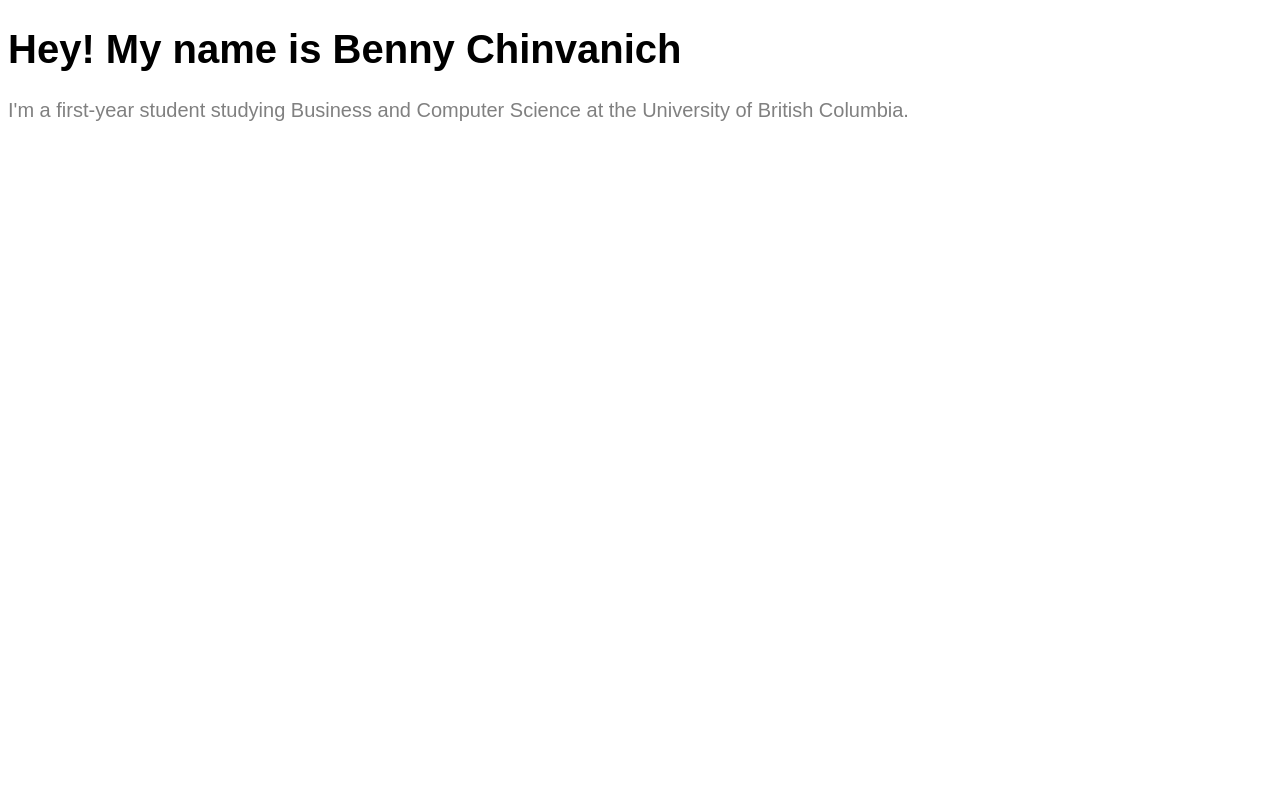
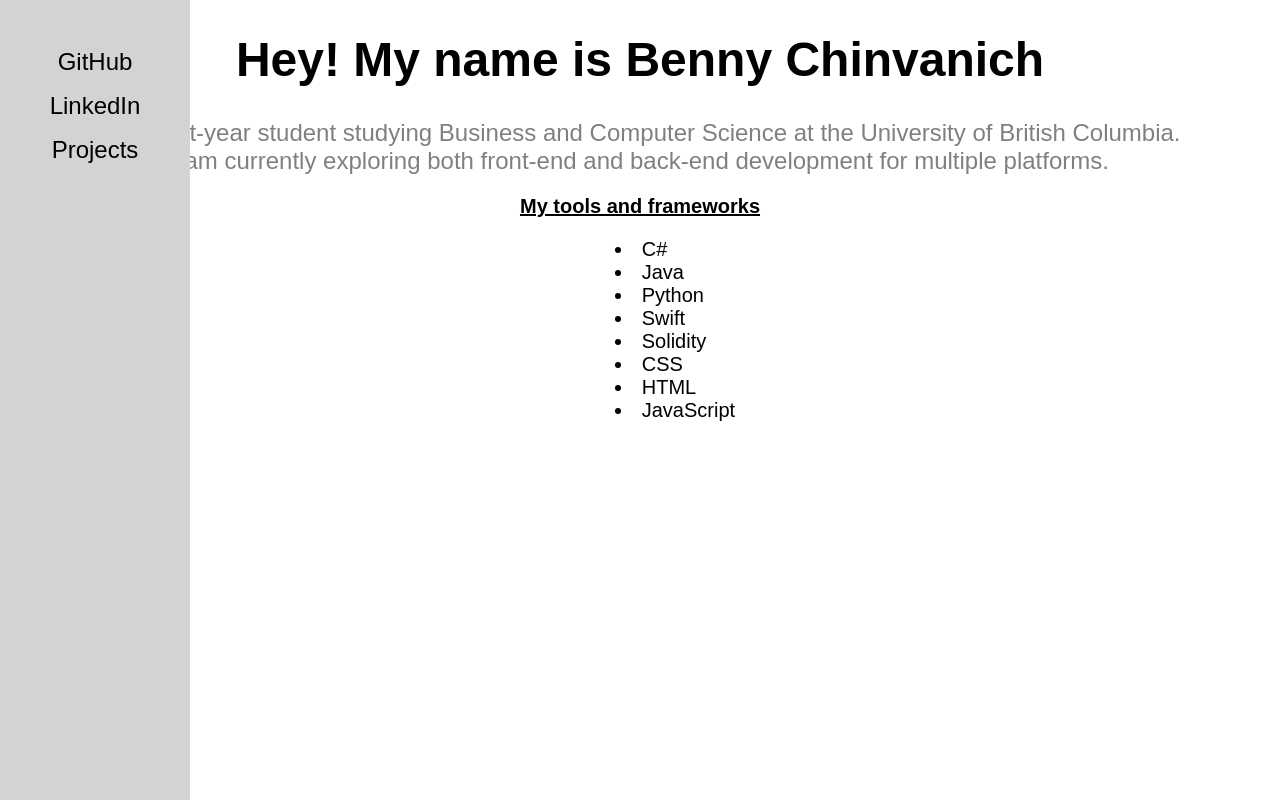
Before and after one commit to bennypc/bennypc.com-old, a plain HTML site: page index.html in a window 1280 px wide. Drawn offline with Linux system fonts and the light colour scheme; a web font is replaced by a local one.

Commit message:
Added sidebar

```diff
--- a/css/main.css
+++ b/css/main.css
@@ -1,9 +1,86 @@
 h1 {
     color: black;
-    font-size: 40px;
+    font-size: 48px;
 }
+.title {
+    text-align: center;
+}
+h2 {
+    color: grey;
+    font-size: 24px;
+}
+.introduction {
+    text-align: center;
+}
+h3 {
+    color:black;
+    font-size: 20px;
+    text-decoration: underline;
+    text-align: center;
+}
+
+b{
+    text-align: center;
+}
+
+ul,ol,dl,p {
+    color:black;
+    font-size: 20px;
+    text-align: left;
+    list-style-position: inside;
+    padding-left: 48%;
+  }
 
 body {
     color: grey;
     font-size: 20px;
 }
+
+a.nav-link:link
+{
+   color: black;
+   text-decoration: none;
+}
+a.nav-link:visited
+{
+   color: black;
+   text-decoration: none;
+}
+a.nav-link:hover
+{
+   color: black;
+   text-decoration: none;
+}
+a.nav-link:active
+{
+   color: black;
+   text-decoration: none;
+}
+
+div {
+    color: black;
+    font-size: 20px;
+    text-align: center;
+}
+.sidebar {
+    height: 2500px;
+    width: 150px;
+    position: fixed;
+    top: 0;
+    left: 0;
+    padding-top: 40px;
+    padding-left: 20px;
+    padding-right: 20px;
+    background-color: lightgrey;
+    }
+
+    .sidebar div {
+    padding: 8px;
+    font-size: 24px;
+    display: block;
+    }
+
+    .body-text {
+    margin-left: 150px;
+    font-size: 18px;
+    }
--- a/index.html
+++ b/index.html
@@ -10,8 +10,50 @@
         <link rel ="stylesheet" href="https://use.typekit.net/vrb2vor.css">
     </head>
     <body>
-        <h1> Hey! My name is Benny Chinvanich</h1>
-        <p>I'm a first-year student studying Business and Computer Science at the University of British Columbia.</p>
+
+        <h1 class="title"> Hey! My name is Benny Chinvanich</h1>
+        <h2 class="introduction">I'm a first-year student studying Business and Computer Science at the University of British Columbia. <br>
+            I am currently exploring both front-end and back-end development for multiple platforms.
+
+
+        <h3>My tools and frameworks</h3>
+
+
+        <ul style="list-style-type:disc">
+            <li>C#</li>
+            <li>Java</li>
+            <li>Python</li>
+            <li>Swift</li>
+            <li>Solidity</li>
+            <li>CSS</li>
+            <li>HTML</li>
+            <li>JavaScript</li>
+        </ul>
+
+
+        <div class="sidebar">
+            <a href="https://github.com/bennypc"
+            class="nav-link"
+            target="_blank"
+            rel="noopener noreferrer">
+                <div>
+                    GitHub
+                </div>
+            </a>
+            <a href="https://www.linkedin.com/in/benny-chinvanich-6182261a4/"
+            class="nav-link"
+            target="_blank"
+            rel="noopener noreferrer">
+                <div>
+                    LinkedIn
+                </div>
+            </a>
+            <div>Projects</div>
+            </div>
+
+            <div class="body-text">
+            <!-- body content -->
+            </div>
 
         <style>
             h1 {
@@ -20,7 +62,17 @@
                 font-style: normal;
             }
 
-            p {
+            h2 {
+                font-family: futura-pt, sans-serif;
+                font-weight: 300;
+                font-style: normal;
+            }
+            h3 {
+                font-family: futura-pt, sans-serif;
+                font-weight: 600;
+                font-style: normal;
+            }
+            b,ul,div {
                 font-family: futura-pt, sans-serif;
                 font-weight: 300;
                 font-style: normal;
```
Also changed, not shown: 1 other file.
